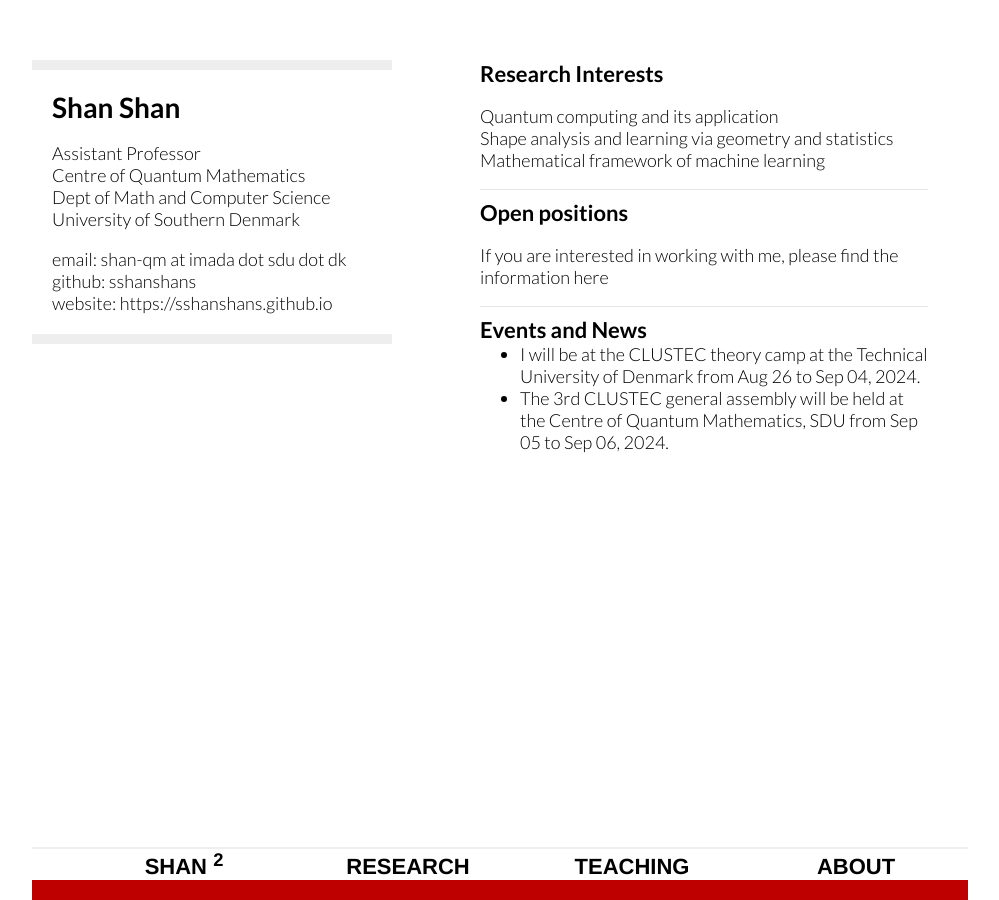
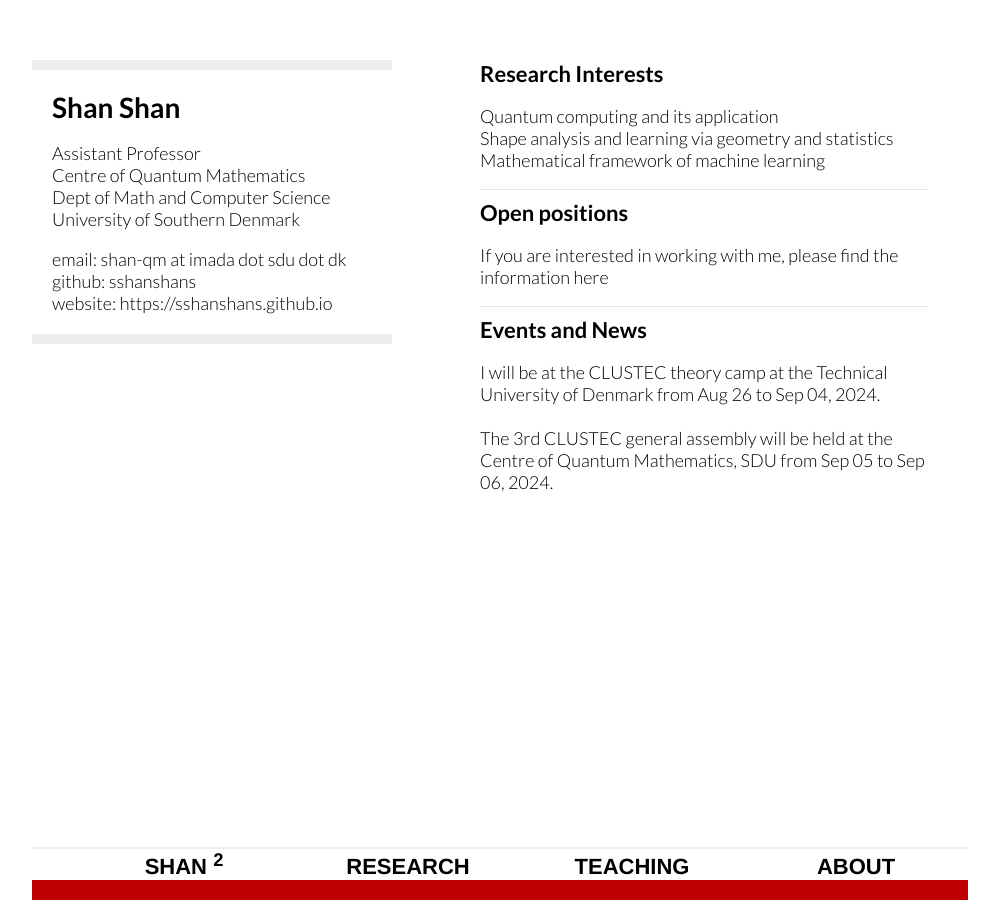
Before and after one commit to sshanshans/sshanshans.github.io, a Jekyll site: the page built from index.md, in a window 1280 px wide. Shown: the whole page, without its empty margins (160-1159 px from the left). Built offline with Jekyll 4.4.1, drawn with Linux system fonts in a browser that asks for light colours.

Commit message:
Update index.md

```diff
--- a/index.md
+++ b/index.md
@@ -15,8 +15,9 @@
 <hr />
 
 ### Events and News
-* I will be at the [CLUSTEC](https://clustec.eu/) theory camp at the Technical University of Denmark from Aug 26 to Sep 04, 2024. <br />
-* The 3rd CLUSTEC general assembly will be held at the Centre of Quantum Mathematics, SDU from Sep 05 to Sep 06, 2024.
+I will be at the [CLUSTEC](https://clustec.eu/) theory camp at the Technical University of Denmark from Aug 26 to Sep 04, 2024. <br />
+<br />
+The 3rd CLUSTEC general assembly will be held at the Centre of Quantum Mathematics, SDU from Sep 05 to Sep 06, 2024.
 
 <br />
 <br />
```
